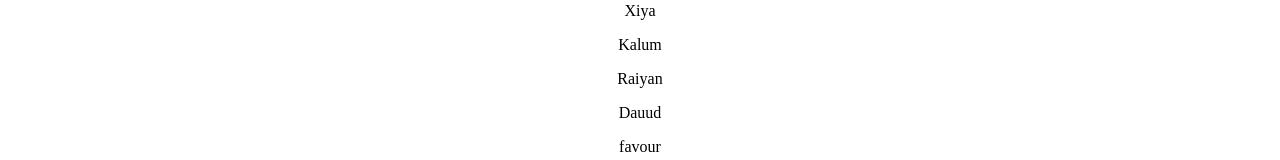
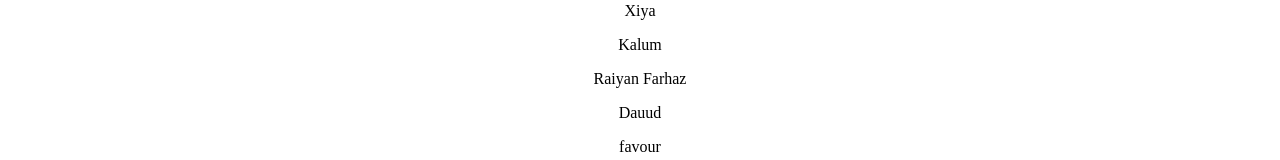
Before and after one commit to kalumfeanebanda/TUSBinGroup2, a Vue app in the folder tusg2frontend/: page / in a window 1280 px wide. Shown: the part 212-372 px from the top of the page. Built offline with nearby package versions, Linux system fonts and the light colour scheme.

Commit message:
Test Last name

```diff
--- a/tusg2frontend/src/pages/home.vue
+++ b/tusg2frontend/src/pages/home.vue
@@ -6,7 +6,7 @@
 
     <p>Kalum</p>
 
-    <p>Raiyan</p>
+    <p>Raiyan Farhaz</p>
 
 
     <p>Dauud</p>
```
